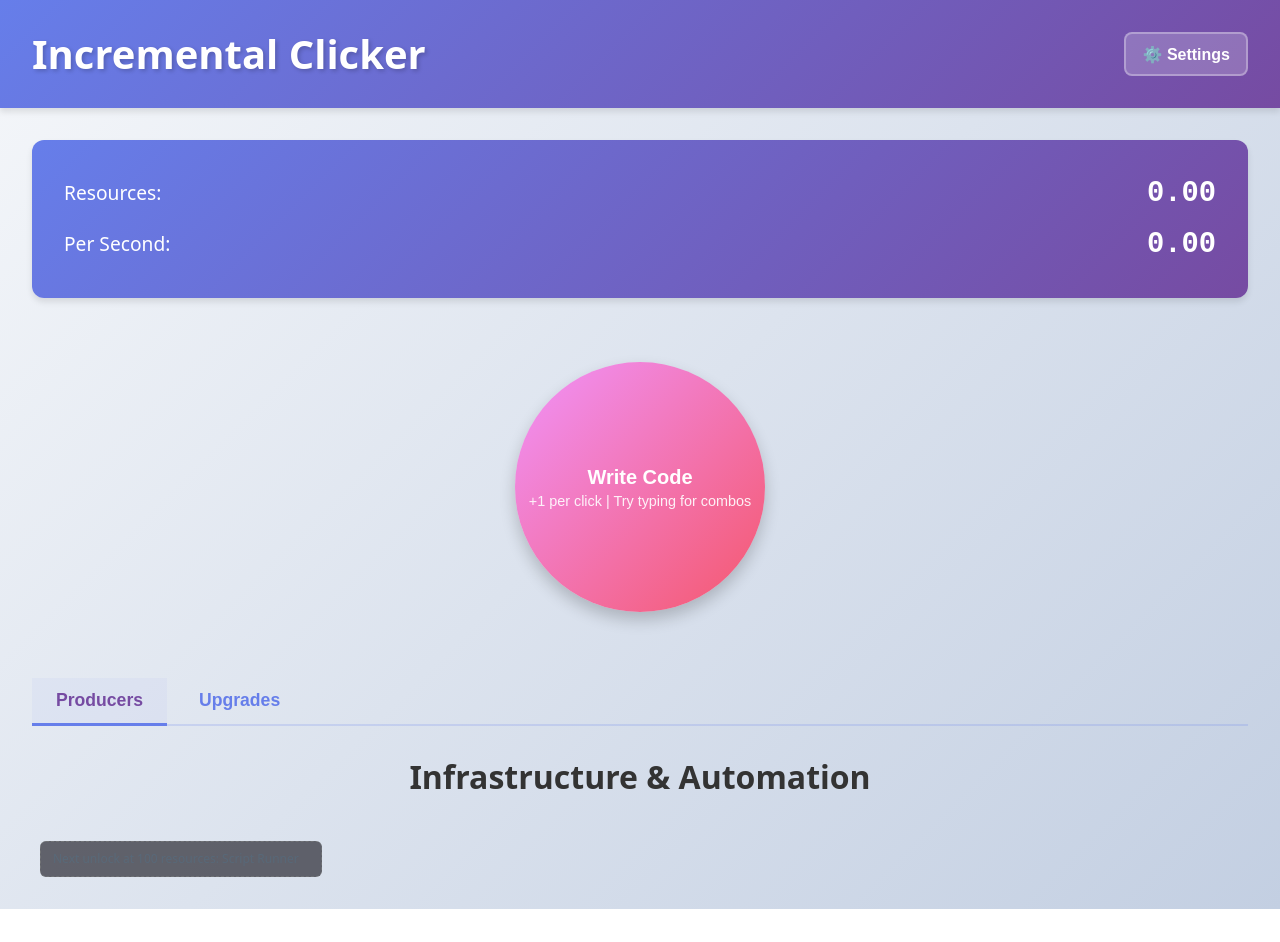
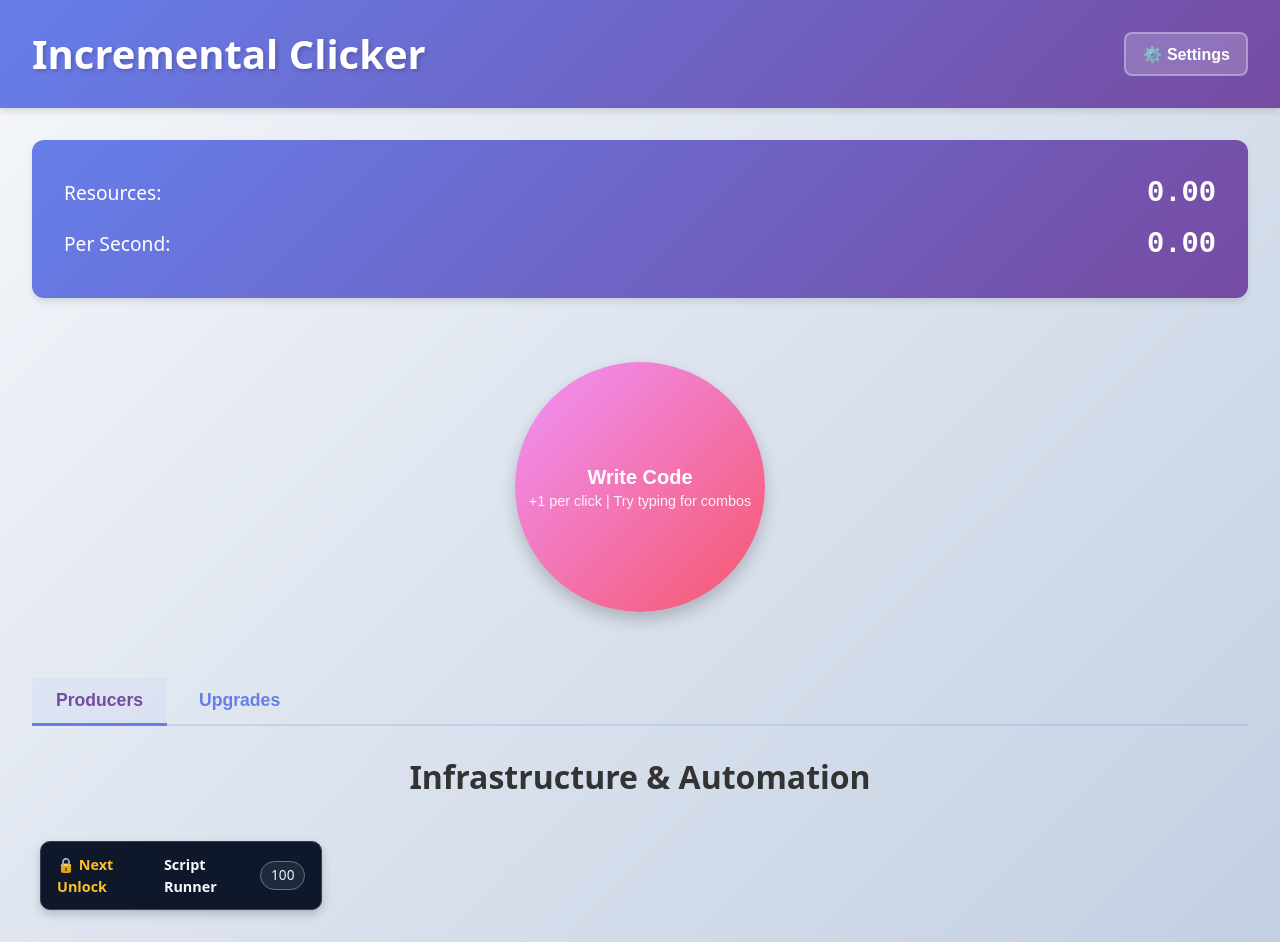
Before and after one commit to pattonwebz/idle-webz, a React (Vite) app: page / in a window 1280 px wide. Before the commit the page ends 909 px from the top, so only its background shows below. Built offline with nearby package versions, Linux system fonts and the light colour scheme.

Commit message:
feat(ui): restyle 'Next Unlock' panel for readability and appeal - High-contrast dark card with clear text - Add icon, name emphasis, and pill-style cost badge - Meet WCAG AA contrast for text and controls

```diff
--- a/src/components/ProducerList.scss
+++ b/src/components/ProducerList.scss
@@ -170,10 +170,34 @@
 
 .locked-hint {
   margin-top: 1rem;
-  font-size: 0.75rem;
-  opacity: 0.7;
-  background: #2a2a33;
-  padding: 0.5rem 0.75rem;
-  border-radius: 6px;
-  border: 1px dashed #444;
+  font-size: 0.9rem;
+  background: #0f172a; // slate 900 for strong contrast
+  color: #e2e8f0; // light slate text for AA
+  padding: 0.75rem 1rem;
+  border-radius: 10px;
+  border: 1px solid #334155; // slate 700
+  display: flex;
+  align-items: center;
+  gap: 0.6rem;
+  box-shadow: 0 4px 10px rgba(0, 0, 0, 0.2);
+
+  .unlock-icon {
+    color: #fbbf24; // amber 400
+    font-weight: 800;
+  }
+
+  .unlock-name {
+    font-weight: 700;
+    color: #f8fafc;
+  }
+
+  .unlock-cost {
+    margin-left: auto;
+    background: #1e293b; // slate 800 pill
+    border: 1px solid #64748b; // slate 500
+    color: #f1f5f9; // slate 100
+    padding: 0.2rem 0.6rem;
+    border-radius: 999px;
+    font-size: 0.85rem;
+  }
 }
--- a/src/components/ProducerList.tsx
+++ b/src/components/ProducerList.tsx
@@ -68,7 +68,11 @@ export const ProducerList: React.FC = () => {
             </div>
           ))}
           {lockedProducers.length > 0 && (
-          <div className="locked-hint" aria-live="polite">Next unlock at {formatNumber(lockedProducers[0].unlockThreshold || 0)} resources: {lockedProducers[0].name}</div>
+          <div className="locked-hint" aria-live="polite">
+            <span className="unlock-icon">🔒 Next Unlock</span>
+            <span className="unlock-name">{lockedProducers[0].name}</span>
+            <span className="unlock-cost">{formatNumber(lockedProducers[0].unlockThreshold || 0)}</span>
+          </div>
         )}
       </div>
     </div>
```
